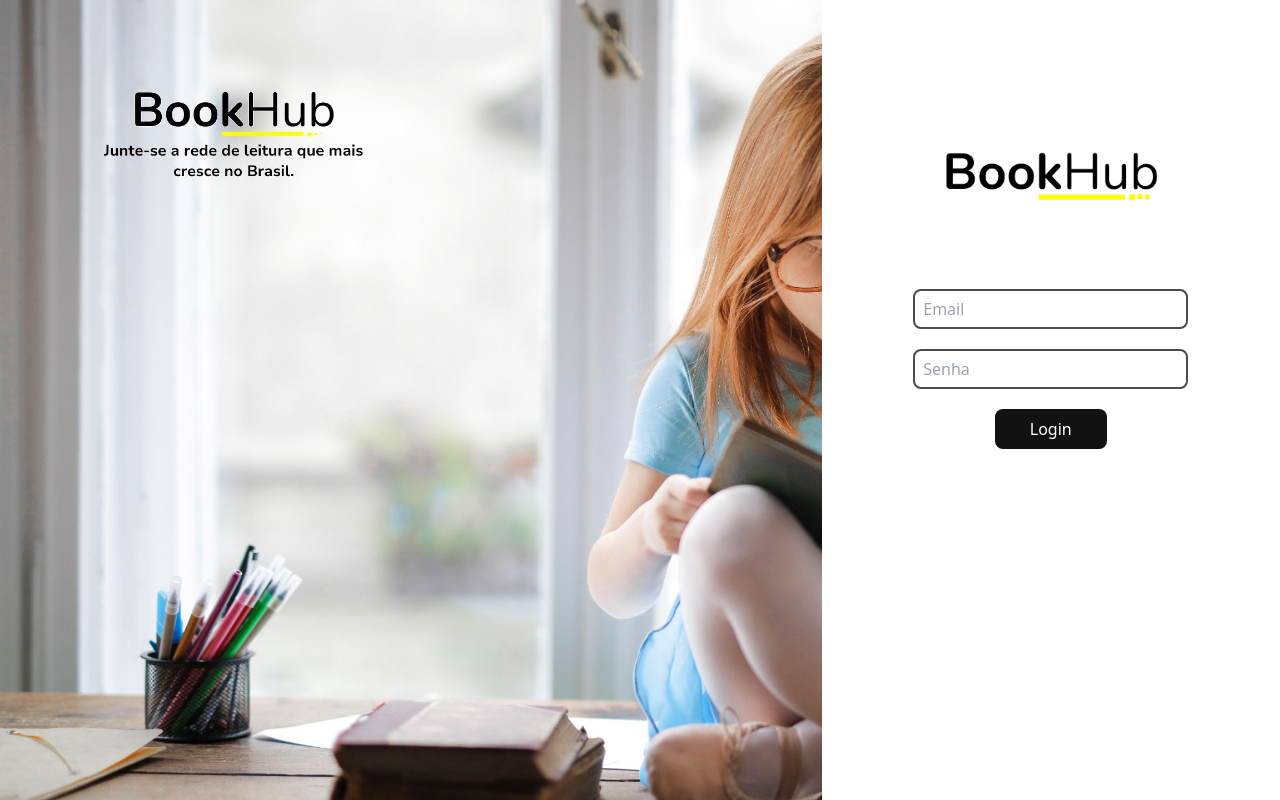
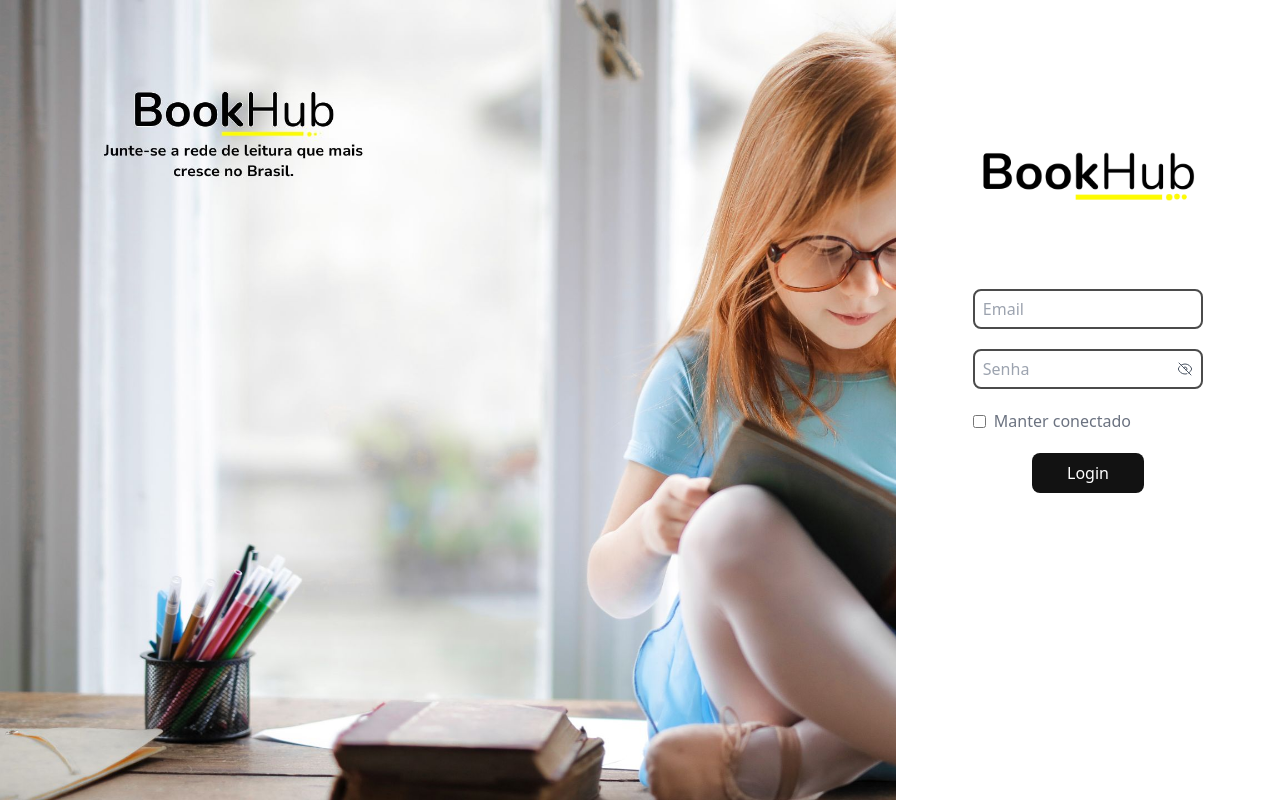
Before and after one commit to PauloHPMKT/app-bookhub, a React (Vite) app: page /login in a window 1280 px wide. Built offline with nearby package versions, Linux system fonts and the light colour scheme.

Commit message:
refactor: add BaseInput to login page

```diff
--- a/src/pages/Login.tsx
+++ b/src/pages/Login.tsx
@@ -1,9 +1,7 @@
-// import { IoEyeOutline } from "react-icons/io5";
-// import { IoEyeOffOutline } from "react-icons/io5";
-
 import { FormEvent } from 'react'
+import { MainButton } from '../components/MainButton'
+import { BaseInput } from '../components/BaseInput'
 import logo from '../assets/img/logo-bookhub.png'
-import { MainButton } from '../components/MainButton'
 
 export const Login = () => {
   const handleSubmit = (e: FormEvent) => {
@@ -17,7 +15,7 @@ export const Login = () => {
   return (
     <div className="flex w-full h-screen">
       <div className="w-[70%] bg-[url('src/assets/img/banner-login.jpg')] bg-cover bg-no-repeat"></div>
-      <div className="w-[500px] flex mt-36">
+      <div className="w-[30%] flex mt-36">
         <div className="flex flex-col items-center w-full">
           <img
             src={logo}
@@ -26,8 +24,20 @@ export const Login = () => {
           />
           <form onSubmit={handleSubmit} className="w-[60%] mt-20">
             <div className='flex flex-col gap-5'>
-              <input type="text" placeholder='Email' className="border-2 border-primary h-10 rounded-lg px-2" />
-              <input type="text" placeholder='Senha' className="border-2 border-primary h-10 rounded-lg px-2" />
+              <BaseInput
+                type='email'
+                placeholder="Email"
+              />
+              <BaseInput
+                type='password'
+                placeholder="Senha"
+              />
+              <div className="flex items-center">
+                <input type="checkbox" className="mr-2"/>
+                <label htmlFor="connected" className="text-gray-500">
+                  Manter conectado
+                </label>
+              </div>
               <div className='text-center'>
                 <MainButton type="submit" onClick={teste}>
                   Login
```
